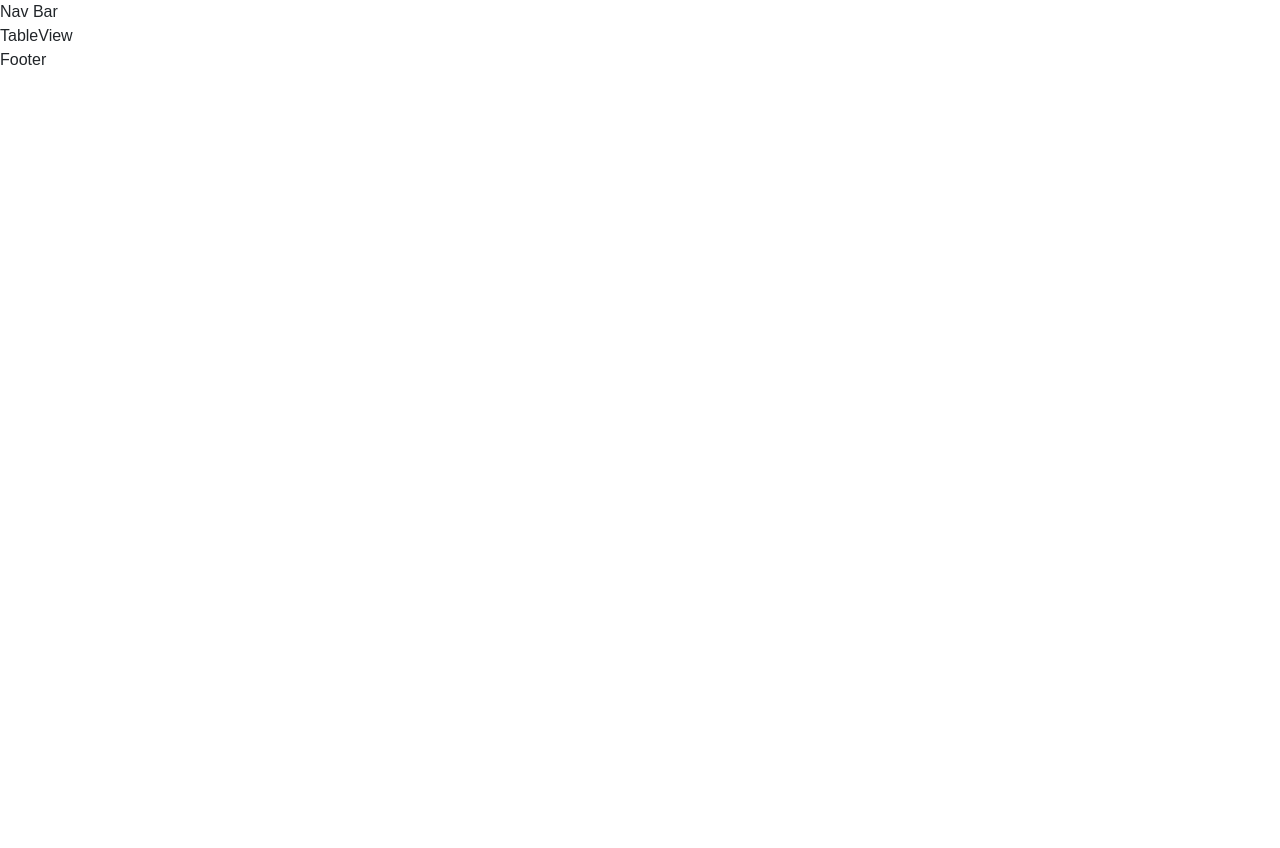
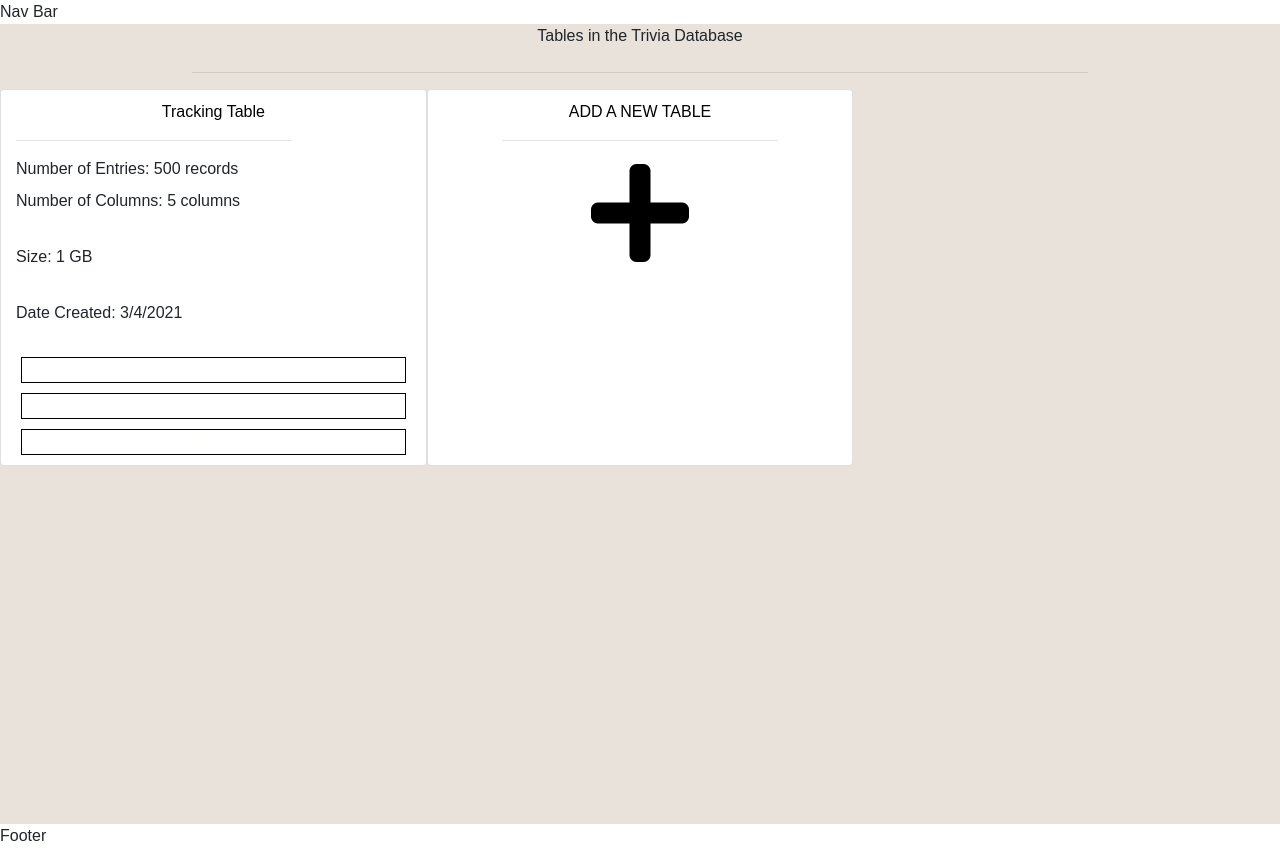
Before and after one commit to AbdulBaseetShabi/KARA, a React (Create React App) app in the folder client/: page /table/view in a window 1280 px wide. Before the commit the page ends 800 px from the top, so only its background shows below. Built offline with nearby package versions, Linux system fonts and the light colour scheme; a web font is replaced by a local one.

Commit message:
initial structure of viewing a db tables

```diff
--- a/client/src/routes/table/view/table-view.css
+++ b/client/src/routes/table/view/table-view.css
@@ -0,0 +1,6 @@
+#table-view-container{
+    width: 100%;
+    height: 100%;
+    background-color: #e8e2db;
+    /* color: #fffffe; */
+}
--- a/client/src/routes/table/view/table-view.js
+++ b/client/src/routes/table/view/table-view.js
@@ -1,9 +1,57 @@
 import React from "react";
 import "./table-view.css";
 
+const mock_data = [
+  {
+    table_name: "Tracking Table",
+    size: "1 GB",
+    no_of_colums: 5,
+    no_of_entries: 500,
+    date_created: new Date().toLocaleDateString(),
+  },
+];
+
 function TableView() {
   return (
-    <div>TableView</div>
+    <div id="table-view-container">
+      <label className="center-label page-label">
+        Tables in the Trivia Database
+      </label>
+      <hr className="header-hr" />
+      <div className="row">
+      {mock_data.map((db, index) => {
+            return (
+              <div index={index} className="col-4 card">
+                <label className="center-label db-name-label">{db.table_name}</label>
+                <hr className="header-hr" />
+                <label>Number of Entries: {db.no_of_entries} records</label>
+                <label>Number of Columns: {db.no_of_colums} columns</label>
+                <br />
+                <label>Size: {db.size}</label>
+                <br />
+                <label>Date Created: {db.date_created}</label>
+                <br />
+                <a href="/table">
+                  <div id="view-more-button" className="button">View Data</div>
+                </a>
+                <a href="/table">
+                  <div id="edit-button" className="button">Edit</div>
+                </a>
+                <a href="/table">
+                  <div id="delete-button" className="button">DELETE</div>
+                </a>
+              </div>
+            );
+          })}
+          <div className="col-4 card">
+            <a href="/databases">
+              <label className="center-label" id="add-new-db-label">ADD A NEW TABLE</label>
+              <hr className="header-hr" />
+              <i className="fas fa-plus fa-7x"></i>
+            </a>
+          </div>
+        </div>
+      </div>
   );
 }
 
```
